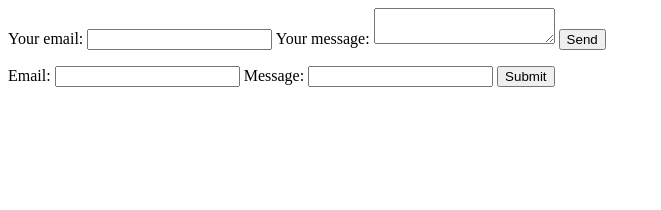
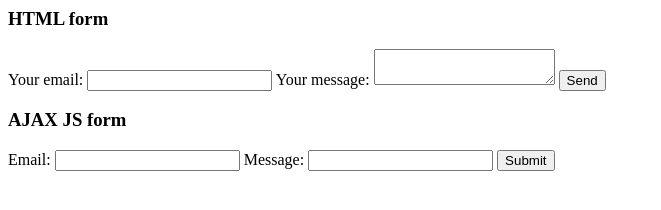
Before and after one commit to jordila/form, a plain HTML site: page index.html in a window 1280 px wide. Shown: the whole page, without its empty margins (0-661 px from the left). Drawn offline with Linux system fonts and the light colour scheme.

Commit message:
Updated 'index.html' via CloudCannon

```diff
--- a/index.html
+++ b/index.html
@@ -3,7 +3,8 @@
 
 <section>
   <!-- modify this form HTML and place wherever you want your form -->
-
+<h3>HTML form</h3>
+  <!-- AJAX form -->
 <form
   action="https://formspree.io/f/mrgodzbz"
   method="POST"
@@ -25,6 +26,8 @@
 
 <!-- modify this form HTML and place wherever you want your form -->
 
+<h3>AJAX JS form</h3>
+<section>
 <form id="my-form"
   action="https://formspree.io/f/mrgodzbz"
   method="POST"
@@ -36,7 +39,7 @@
   <button id="my-form-button">Submit</button>
   <p id="my-form-status"></p>
 </form>
-
+</section>
 <!-- Place this script at the end of the body tag -->
 
 <script>
```
